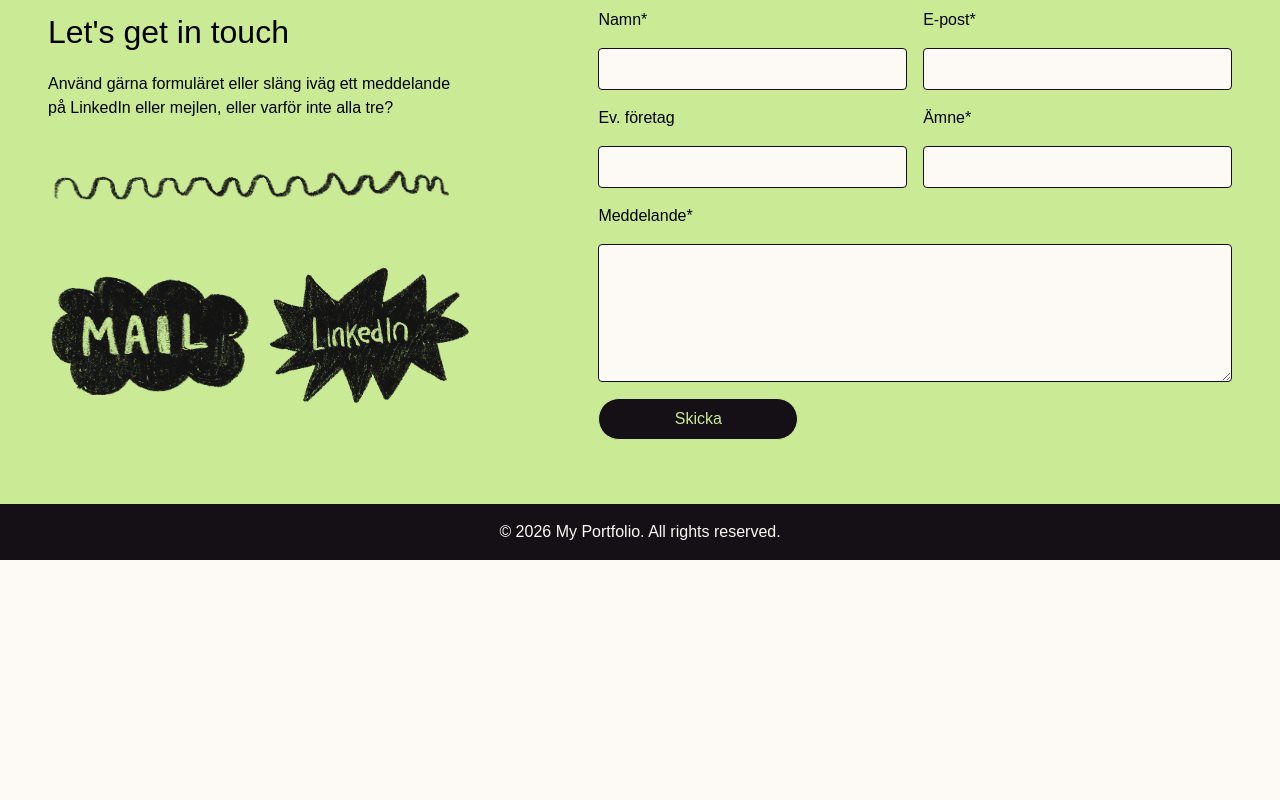
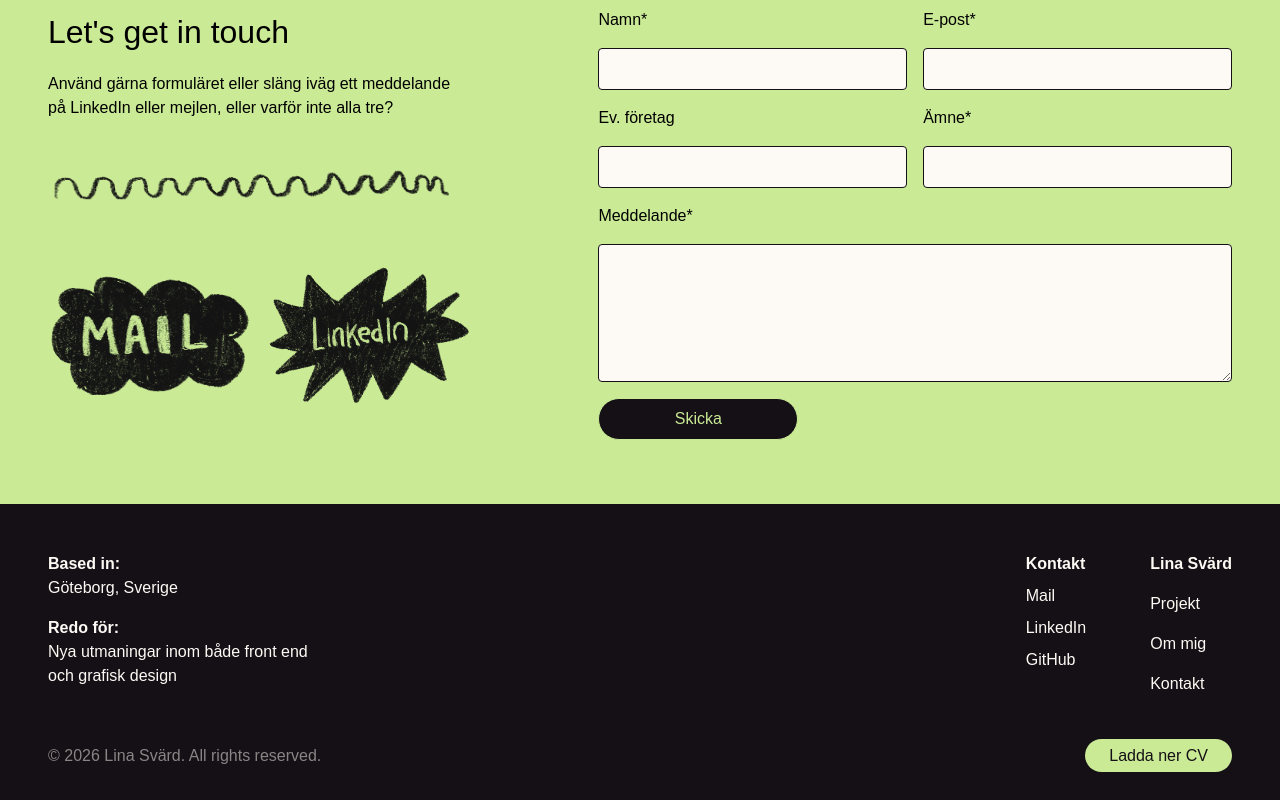
Before and after one commit to linasvard/portfolio-ver, a React (Vite) app in the folder portfolio/: page / in a window 1280 px wide. Shown: the part 4886-5686 px from the top of the page. Before the commit the page ends 5446 px from the top, so only its background shows below. Built offline with nearby package versions, Linux system fonts and the light colour scheme; a web font is replaced by a local one.

Commit message:
style: add cv link buton to footer

```diff
--- a/portfolio/src/components/layout/Footer.tsx
+++ b/portfolio/src/components/layout/Footer.tsx
@@ -1,9 +1,39 @@
+import CvIcon from "../../assets/icons/CvIcon"
 
 const Footer = () => {
   return (
     <footer className="bg-dark text-light p-4">
-      <div className="container mx-auto text-center">
-        <p>&copy; {new Date().getFullYear()} My Portfolio. All rights reserved.</p>
+        <div className="p-md flex flex-col md:flex-row justify-between gap-md max-w-800 mx-auto">
+            <div className="flex flex-col gap-4 max-w-70">
+                <div>
+                    <p className="font-bold">Based in:</p>
+                    <p>Göteborg, Sverige</p>
+                </div>
+                <div>
+                    <p className="font-bold">Redo för:</p>
+                    <p>Nya utmaningar inom både front end och grafisk design</p>
+                </div>
+            </div>
+            <div className="flex flex-row gap-8 md:gap-16 justify-between">
+                <div className="flex flex-col gap-2">
+                    <p className="font-bold">Kontakt</p>
+                    <a href="mailto:your-email@example.com">Mail</a>
+                    <a href="linkedin.com/in/your-profile" target="_blank" rel="noopener noreferrer">LinkedIn</a>
+                    <a href="github.com/your-profile" target="_blank" rel="noopener noreferrer">GitHub</a>
+                </div>
+                <div className="flex flex-col gap-sm">
+                    <p className="font-bold mb-0">Lina Svärd</p>
+                    <a className="link-underline-light"href="#projects">Projekt</a>
+                    <a href="#about">Om mig</a>
+                    <a href="#contact">Kontakt</a>
+                </div>
+            </div>
+        </div>
+      <div className=" flex flex-row justify-between px-md py-sm text-left">
+        <p className="text-light/50">&copy; {new Date().getFullYear()} Lina Svärd. All rights reserved.</p>
+        <div>
+            <CvIcon className="hover:bg-light hover:text-dark transition-colors duration-200 cv-btn py-xs px-6 bg-accent text-dark" />
+        </div>
       </div>
     </footer>
   )
--- a/portfolio/src/index.css
+++ b/portfolio/src/index.css
@@ -62,6 +62,27 @@
     height: 3px;
     width: 100%;
     background-color: var(--color-dark);
+    transform: scaleX(0);
+    transform-origin: left;
+    transition: transform 0.2s ease;
+  }
+
+  &:hover::after {
+    transform: scaleX(1);
+  }
+
+}
+
+@utility link-underline-light {
+  position: relative;
+  &::after {
+    content: "";
+    position: absolute;
+    left: 0;
+    bottom: -0.3rem;
+    height: 2px;
+    width: 100%;
+    background-color: var(--color-light);
     transform: scaleX(0);
     transform-origin: left;
     transition: transform 0.2s ease;
```
